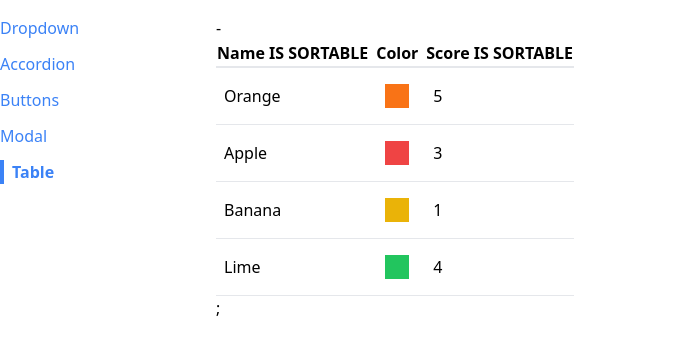
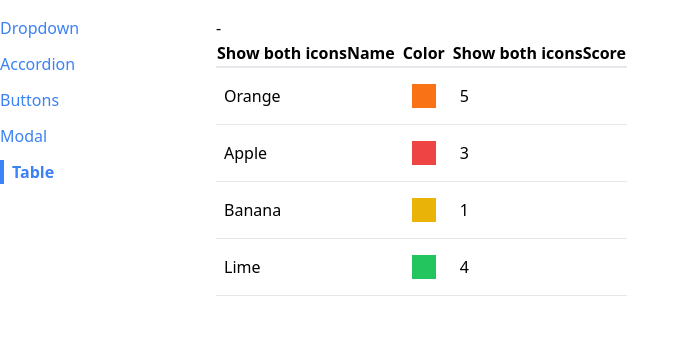
Before and after one commit to zakarya/react-course-comps, a React (Create React App) app: page /table in a window 1280 px wide. Shown: the top 354 px of the page, without its empty margins (0-690 px from the left). Built offline with nearby package versions, Linux system fonts and the light colour scheme.

Commit message:
Setting up the logic to show up and down icons for sort order. (Icons aren't added yet.)

```diff
--- a/src/components/SortableTable.js
+++ b/src/components/SortableTable.js
@@ -28,14 +28,16 @@
       ...column,
       header: () => (
         <th onClick={() => handleClick(column.label)}>
-          {column.label} IS SORTABLE
+          {getIcons(column.label, sortBy, sortOrder)}
+          {column.label}
         </th>
       ),
     };
   });
+
   // Only sort data if sortOrder && sortBy are not null
-  //Make a copy of the 'data' prop
-  // Find the correct sortValue function and use it for
+  // Make a copy of the 'data' prop
+  // Find the correct sortValue function and use it for sorting
   let sortedData = data;
   if (sortOrder && sortBy) {
     const { sortValue } = config.find((column) => column.label === sortBy);
@@ -56,9 +58,23 @@
   return (
     <div>
       {sortOrder} - {sortBy}
-      <Table {...props} data={sortedData} config={updatedConfig} />;
+      <Table {...props} data={sortedData} config={updatedConfig} />
     </div>
   );
 }
 
+function getIcons(label, sortBy, sortOrder) {
+  if (label !== sortBy) {
+    return "Show both icons";
+  }
+
+  if (sortOrder === null) {
+    return "show both icons";
+  } else if (sortOrder === "asc") {
+    return "show up icon";
+  } else if (sortOrder === "desc") {
+    return "show down icon";
+  }
+}
+
 export default SortableTable;
```
